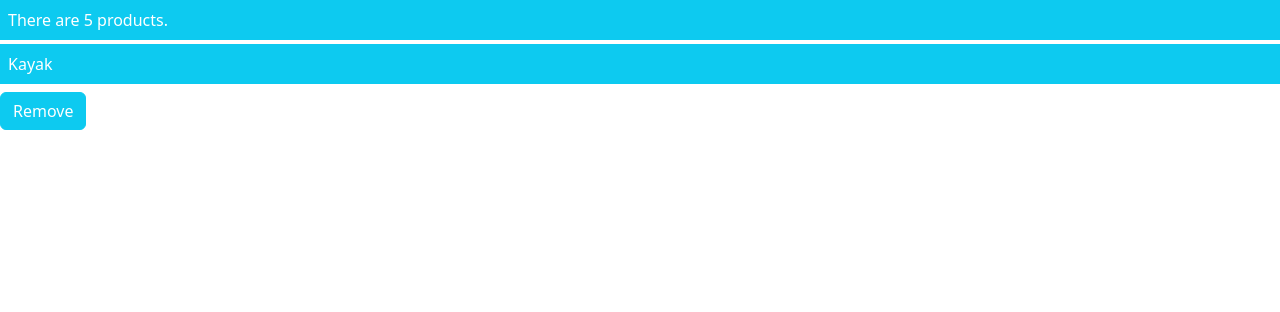
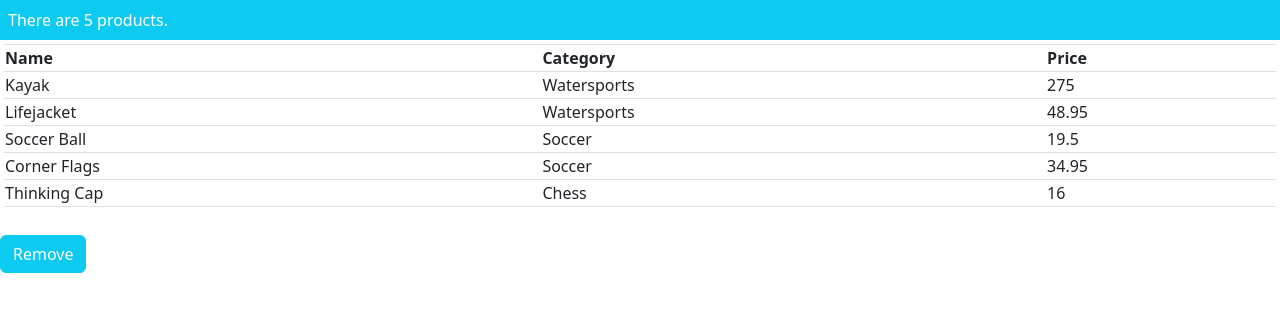
Before and after one commit to kirtnoel/Angular16Project, an Angular app: page / in a window 1280 px wide. Shown: the top 312 px of the page. Built offline with nearby package versions, Linux system fonts and the light colour scheme.

Commit message:
Update template.html

```diff
--- a/src/app/template.html
+++ b/src/app/template.html
@@ -2,10 +2,15 @@
     <div class="bg-info p-2">
       There are {{ count() }} products.
     </div>
-    <div class="bg-info p-2 mt-1" [ngSwitch]="product(1)?.name">
-        <span *ngSwitchCase="targetName">Kayak</span>
-        <span *ngSwitchCase="'Lifejacket'">Lifejacket</span>
-        <span *ngSwitchDefault>Other Product</span>
+    <div class="p-1">
+        <table class="table table-sm table-bordered text-dark">
+            <tr><th>Name</th><th>Category</th><th>Price</th></tr>
+            <tr *ngFor="let item of products()">
+                <td>{{item.name}}</td>
+                <td>{{item.category}}</td>
+                <td>{{item.price}}</td>
+            </tr>
+        </table>
     </div>
 </div>
 
```
